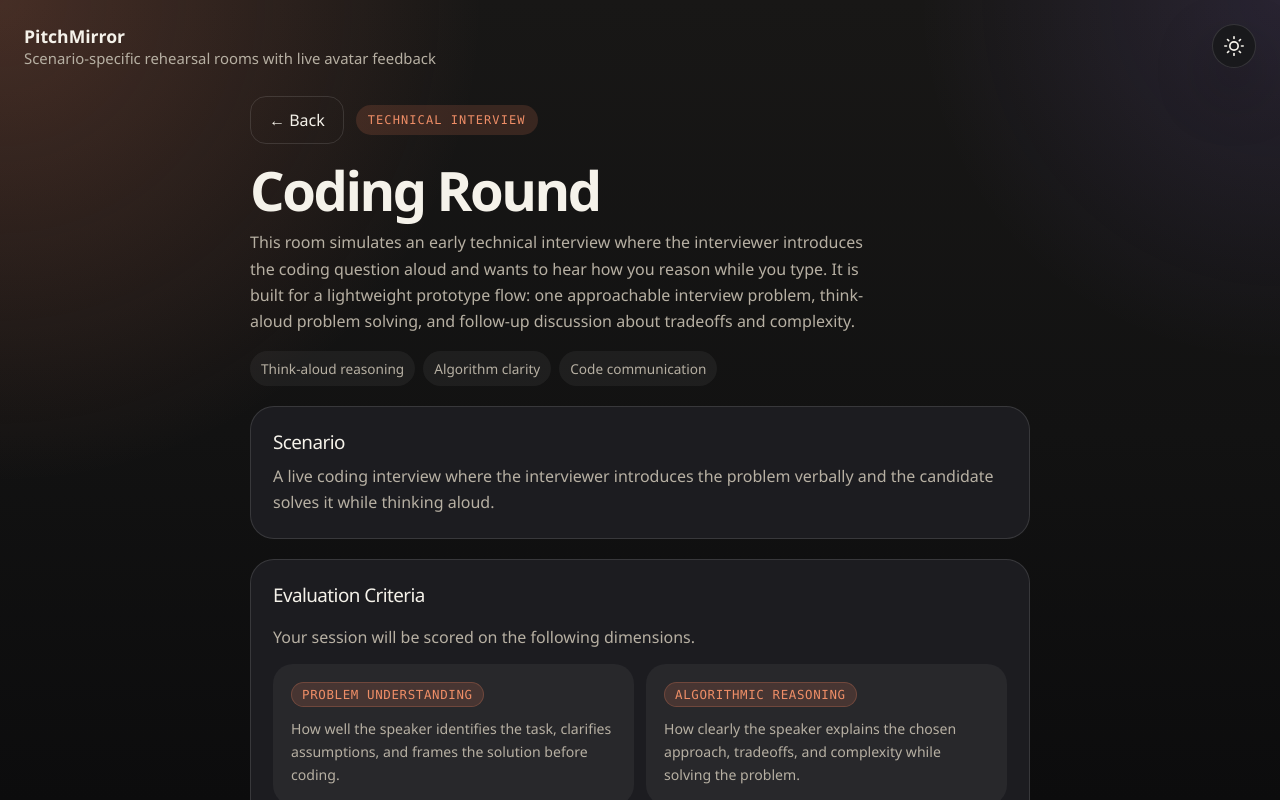
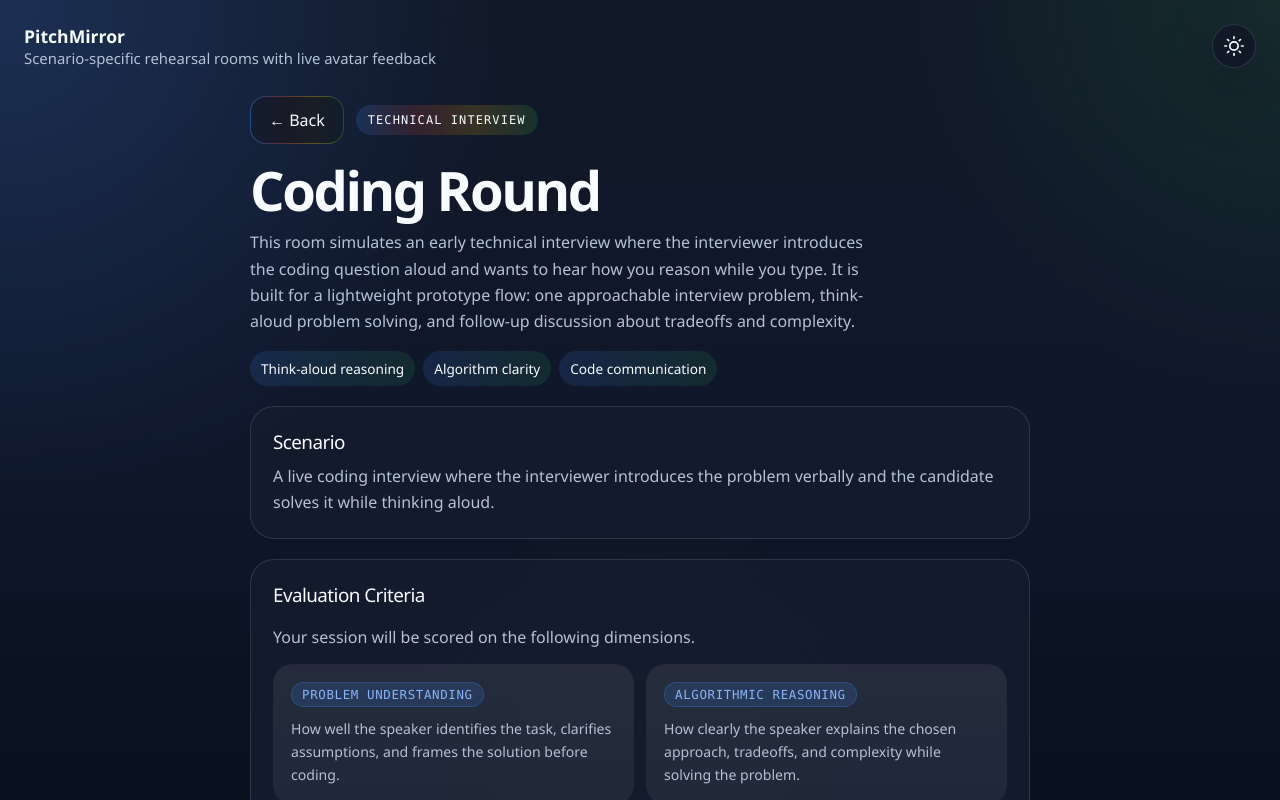
Before and after one commit to Mitul9703/TeamNotNull_InnovationHacks, a Next.js app: page /agents/coding in a window 1280 px wide. Shown: the top 800 px of the page. Built offline with nearby package versions, Linux system fonts and the light colour scheme.

Commit message:
changed theme to google

```diff
--- a/app/globals.css
+++ b/app/globals.css
@@ -1,49 +1,75 @@
 :root {
   color-scheme: dark;
-  --font-sans: "Segoe UI", "Helvetica Neue", "Arial Nova", Arial, sans-serif;
+  --font-sans: "Google Sans Text", "Google Sans", "Segoe UI", "Helvetica Neue", Arial, sans-serif;
   --font-mono: "SFMono-Regular", "IBM Plex Mono", "Fira Code", Consolas, monospace;
-  --bg: #111111;
-  --bg-elevated: rgba(24, 24, 27, 0.88);
-  --bg-panel: rgba(30, 30, 34, 0.96);
-  --bg-soft: rgba(255, 255, 255, 0.05);
-  --bg-strong: rgba(255, 255, 255, 0.08);
-  --text: #f5f2ea;
-  --text-muted: #b7b0a3;
-  --line: rgba(255, 255, 255, 0.12);
-  --accent: #d97757;
-  --accent-soft: rgba(217, 119, 87, 0.18);
-  --accent-strong: #ef8e67;
-  --success: #76b98b;
-  --warning: #e6b15a;
-  --danger: #e56f6f;
-  --shadow: 0 24px 60px rgba(0, 0, 0, 0.32);
+  --bg: #0f172a;
+  --bg-elevated: rgba(17, 24, 39, 0.9);
+  --bg-panel: rgba(20, 28, 45, 0.96);
+  --bg-soft: rgba(255, 255, 255, 0.06);
+  --bg-strong: rgba(255, 255, 255, 0.1);
+  --text: #f8fbff;
+  --text-muted: #b5c1d6;
+  --line: rgba(148, 163, 184, 0.2);
+  --accent: #4285f4;
+  --accent-soft: rgba(66, 133, 244, 0.16);
+  --accent-strong: #8ab4f8;
+  --brand-blue: #4285f4;
+  --brand-red: #ea4335;
+  --brand-yellow: #fbbc04;
+  --brand-green: #34a853;
+  --rainbow-soft:
+    linear-gradient(
+      90deg,
+      rgba(66, 133, 244, 0.18) 0%,
+      rgba(234, 67, 53, 0.16) 32%,
+      rgba(251, 188, 4, 0.16) 66%,
+      rgba(52, 168, 83, 0.18) 100%
+    );
+  --success: #34a853;
+  --warning: #fbbc04;
+  --danger: #ea4335;
+  --shadow: 0 24px 60px rgba(2, 6, 23, 0.34);
   --hero-gradient:
-    radial-gradient(circle at top left, rgba(217, 119, 87, 0.24), transparent 32%),
-    radial-gradient(circle at top right, rgba(164, 131, 255, 0.12), transparent 24%),
-    linear-gradient(180deg, #181716 0%, #121212 54%, #0c0c0d 100%);
+    radial-gradient(circle at top left, rgba(66, 133, 244, 0.22), transparent 34%),
+    radial-gradient(circle at top right, rgba(52, 168, 83, 0.14), transparent 26%),
+    radial-gradient(circle at bottom center, rgba(251, 188, 4, 0.12), transparent 28%),
+    linear-gradient(180deg, #111827 0%, #0f172a 52%, #09111f 100%);
 }
 
 [data-theme="light"] {
   color-scheme: light;
-  --bg: #f5f0e8;
+  --bg: #f8fafd;
   --bg-elevated: rgba(255, 255, 255, 0.9);
   --bg-panel: rgba(255, 255, 255, 0.96);
-  --bg-soft: rgba(17, 17, 17, 0.04);
-  --bg-strong: rgba(17, 17, 17, 0.08);
-  --text: #171513;
-  --text-muted: #645c53;
-  --line: rgba(17, 17, 17, 0.12);
-  --accent: #c76548;
-  --accent-soft: rgba(199, 101, 72, 0.14);
-  --accent-strong: #ae5136;
-  --success: #3a8f61;
-  --warning: #c18f29;
-  --danger: #c44e4e;
-  --shadow: 0 24px 60px rgba(80, 57, 33, 0.12);
+  --bg-soft: rgba(66, 133, 244, 0.06);
+  --bg-strong: rgba(66, 133, 244, 0.1);
+  --text: #1f1f1f;
+  --text-muted: #5f6368;
+  --line: rgba(95, 99, 104, 0.18);
+  --accent: #1a73e8;
+  --accent-soft: rgba(26, 115, 232, 0.12);
+  --accent-strong: #185abc;
+  --brand-blue: #1a73e8;
+  --brand-red: #d93025;
+  --brand-yellow: #f9ab00;
+  --brand-green: #188038;
+  --rainbow-soft:
+    linear-gradient(
+      90deg,
+      rgba(26, 115, 232, 0.12) 0%,
+      rgba(217, 48, 37, 0.1) 32%,
+      rgba(249, 171, 0, 0.12) 66%,
+      rgba(24, 128, 56, 0.12) 100%
+    );
+  --success: #188038;
+  --warning: #ea8600;
+  --danger: #d93025;
+  --shadow: 0 24px 60px rgba(60, 64, 67, 0.12);
   --hero-gradient:
-    radial-gradient(circle at top left, rgba(199, 101, 72, 0.14), transparent 32%),
-    radial-gradient(circle at top right, rgba(148, 163, 184, 0.16), transparent 24%),
-    linear-gradient(180deg, #faf7f2 0%, #f3ede4 54%, #ece4d9 100%);
+    radial-gradient(circle at top left, rgba(26, 115, 232, 0.14), transparent 34%),
+    radial-gradient(circle at top right, rgba(52, 168, 83, 0.1), transparent 24%),
+    radial-gradient(circle at bottom center, rgba(251, 188, 4, 0.09), transparent 26%),
+    linear-gradient(180deg, #f8fbff 0%, #f1f6ff 54%, #edf3fd 100%);
 }
 
 * {
@@ -109,8 +135,8 @@
   border-radius: 14px;
   border: 1px solid var(--line);
   background:
-    linear-gradient(160deg, rgba(255, 255, 255, 0.08), transparent),
-    rgba(255, 255, 255, 0.04);
+    linear-gradient(135deg, rgba(66, 133, 244, 0.28), rgba(234, 67, 53, 0.2) 38%, rgba(251, 188, 4, 0.18) 70%, rgba(52, 168, 83, 0.22)),
+    rgba(255, 255, 255, 0.02);
   display: grid;
   place-items: center;
   box-shadow: var(--shadow);
@@ -166,8 +192,8 @@
   gap: 8px;
   padding: 8px 12px;
   border-radius: 999px;
-  background: var(--accent-soft);
-  color: var(--accent-strong);
+  background: var(--rainbow-soft);
+  color: var(--text);
   font-family: var(--font-mono);
   font-size: 0.75rem;
   text-transform: uppercase;
@@ -221,17 +247,20 @@
 }
 
 .btn-primary {
-  background: var(--accent);
-  color: #fff8f2;
+  background: linear-gradient(135deg, var(--brand-blue) 0%, #5b8df7 32%, var(--brand-green) 100%);
+  color: #fff;
 }
 
 .btn-secondary {
   border-color: var(--line);
-  background: transparent;
+  background:
+    linear-gradient(var(--bg-elevated), var(--bg-elevated)) padding-box,
+    linear-gradient(90deg, rgba(66, 133, 244, 0.42), rgba(234, 67, 53, 0.34), rgba(251, 188, 4, 0.34), rgba(52, 168, 83, 0.34)) border-box;
+  border: 1px solid transparent;
 }
 
 .btn-danger {
-  background: linear-gradient(180deg, #ff7b7b 0%, #d64f4f 100%);
+  background: linear-gradient(180deg, #ef6a5f 0%, var(--danger) 100%);
   color: #fff;
 }
 
@@ -265,11 +294,22 @@
   flex-direction: column;
   gap: 18px;
   transition: transform 180ms ease, border-color 180ms ease;
+  position: relative;
+  overflow: hidden;
+}
+
+.agent-card::before {
+  content: "";
+  position: absolute;
+  inset: 0 0 auto;
+  height: 3px;
+  background: linear-gradient(90deg, var(--brand-blue) 0%, var(--brand-red) 34%, var(--brand-yellow) 66%, var(--brand-green) 100%);
+  opacity: 0.9;
 }
 
 .agent-card:hover {
   transform: translateY(-4px);
-  border-color: rgba(217, 119, 87, 0.38);
+  border-color: rgba(66, 133, 244, 0.42);
 }
 
 .agent-badge {
@@ -279,8 +319,8 @@
   width: fit-content;
   padding: 7px 11px;
   border-radius: 999px;
-  background: var(--bg-soft);
-  color: var(--text-muted);
+  background: var(--rainbow-soft);
+  color: var(--text);
   font-family: var(--font-mono);
   font-size: 0.77rem;
   text-transform: uppercase;
@@ -296,9 +336,9 @@
 
 /* Duration pill on agent cards uses accent colour */
 .agent-title-row .pill {
-  background: rgba(217, 119, 87, 0.18);
+  background: rgba(66, 133, 244, 0.18);
   color: var(--accent-strong);
-  border: 1px solid rgba(217, 119, 87, 0.30);
+  border: 1px solid rgba(66, 133, 244, 0.3);
   font-size: 0.72rem;
   letter-spacing: 0.06em;
   text-transform: uppercase;
@@ -306,9 +346,9 @@
   flex-shrink: 0;
 }
 [data-theme="light"] .agent-title-row .pill {
-  background: rgba(217, 119, 87, 0.12);
+  background: rgba(26, 115, 232, 0.12);
   color: var(--accent);
-  border-color: rgba(217, 119, 87, 0.28);
+  border-color: rgba(26, 115, 232, 0.24);
 }
 
 .agent-title {
@@ -332,8 +372,8 @@
 .pill {
   padding: 8px 11px;
   border-radius: 999px;
-  background: var(--bg-soft);
-  color: var(--text-muted);
+  background: linear-gradient(90deg, rgba(66, 133, 244, 0.14), rgba(52, 168, 83, 0.14));
+  color: var(--text);
   font-size: 0.85rem;
 }
 
@@ -347,7 +387,9 @@
 .metric-mini {
   border-radius: 18px;
   padding: 14px;
-  background: var(--bg-soft);
+  background:
+    linear-gradient(180deg, rgba(255, 255, 255, 0.02), rgba(255, 255, 255, 0)),
+    linear-gradient(90deg, rgba(66, 133, 244, 0.08), rgba(251, 188, 4, 0.08));
 }
 
 .metric-label {
@@ -374,7 +416,7 @@
   display: block;
   height: 100%;
   border-radius: inherit;
-  background: linear-gradient(90deg, var(--accent) 0%, #f2bb7d 100%);
+  background: linear-gradient(90deg, var(--brand-blue) 0%, var(--brand-red) 34%, var(--brand-yellow) 68%, var(--brand-green) 100%);
 }
 
 .agent-layout,
@@ -496,7 +538,9 @@
 .subtle-card {
   padding: 18px;
   border-radius: 20px;
-  background: var(--bg-soft);
+  background:
+    linear-gradient(180deg, rgba(255, 255, 255, 0.02), rgba(255, 255, 255, 0)),
+    var(--bg-soft);
 }
 
 .meet-shell {
@@ -533,17 +577,21 @@
   border: 1px solid var(--line);
   border-radius: 32px;
   background:
-    radial-gradient(circle at top, rgba(217, 119, 87, 0.12), transparent 34%),
+    radial-gradient(circle at top, rgba(66, 133, 244, 0.14), transparent 34%),
+    radial-gradient(circle at right, rgba(234, 67, 53, 0.12), transparent 30%),
+    radial-gradient(circle at bottom left, rgba(251, 188, 4, 0.1), transparent 24%),
     linear-gradient(180deg, rgba(255, 255, 255, 0.03), rgba(255, 255, 255, 0)),
-    #0d0d0f;
+    #08111f;
   box-shadow: var(--shadow);
 }
 
 [data-theme="light"] .video-stage {
   background:
-    radial-gradient(circle at top, rgba(199, 101, 72, 0.12), transparent 34%),
+    radial-gradient(circle at top, rgba(26, 115, 232, 0.12), transparent 34%),
+    radial-gradient(circle at right, rgba(217, 48, 37, 0.08), transparent 30%),
+    radial-gradient(circle at bottom left, rgba(249, 171, 0, 0.08), transparent 24%),
     linear-gradient(180deg, rgba(255, 255, 255, 0.2), rgba(255, 255, 255, 0)),
-    #ebe3d9;
+    #edf4ff;
 }
 
 .video-element {
@@ -609,14 +657,20 @@
   gap: 10px;
   border-radius: 999px;
   border: 1px solid var(--line);
-  background: rgba(10, 10, 12, 0.56);
-  color: #f5f2ea;
+  background:
+    linear-gradient(rgba(10, 10, 12, 0.7), rgba(10, 10, 12, 0.7)) padding-box,
+    linear-gradient(90deg, rgba(66, 133, 244, 0.45), rgba(234, 67, 53, 0.4), rgba(52, 168, 83, 0.4)) border-box;
+  border: 1px solid transparent;
+  color: #f8fbff;
   padding: 10px 14px;
   z-index: 2;
 }
 
 [data-theme="light"] .stage-badge {
-  background: rgba(255, 255, 255, 0.88);
+  background:
+    linear-gradient(rgba(255, 255, 255, 0.92), rgba(255, 255, 255, 0.92)) padding-box,
+    linear-gradient(90deg, rgba(26, 115, 232, 0.3), rgba(217, 48, 37, 0.25), rgba(24, 128, 56, 0.25)) border-box;
+  border: 1px solid transparent;
   color: var(--text);
 }
 
@@ -714,7 +768,7 @@
 }
 
 .rating-star.active {
-  background: var(--accent);
+  background: linear-gradient(135deg, var(--brand-yellow) 0%, var(--brand-red) 100%);
   color: #fff;
 }
 
@@ -744,7 +798,7 @@
 
 .session-list-item:hover {
   transform: translateY(-1px);
-  border-color: rgba(217, 119, 87, 0.38);
+  border-color: rgba(66, 133, 244, 0.42);
 }
 
 .session-list-top {
@@ -803,7 +857,7 @@
 
 .resource-card:hover {
   transform: translateY(-1px);
-  border-color: rgba(217, 119, 87, 0.38);
+  border-color: rgba(66, 133, 244, 0.42);
 }
 
 .resource-kind {
@@ -812,8 +866,8 @@
   width: fit-content;
   padding: 6px 10px;
   border-radius: 999px;
-  background: var(--accent-soft);
-  color: var(--accent-strong);
+  background: var(--rainbow-soft);
+  color: var(--text);
   font-size: 0.76rem;
   text-transform: uppercase;
   letter-spacing: 0.08em;
@@ -907,8 +961,8 @@
   min-width: 0;
   border-radius: 18px;
   border: 1px solid var(--line);
-  background: #111216;
-  color: #f5f2ea;
+  background: #0b1220;
+  color: #f8fbff;
   font-family: var(--font-mono);
   font-size: 0.96rem;
   overflow: hidden;
@@ -946,21 +1000,22 @@
 
 .code-editor .cm-activeLine,
 .code-editor .cm-activeLineGutter {
-  background: rgba(216, 121, 77, 0.12);
+  background: linear-gradient(90deg, rgba(66, 133, 244, 0.14), rgba(52, 168, 83, 0.12));
 }
 
 .code-editor .cm-focused {
-  outline: 1px solid rgba(216, 121, 77, 0.28);
+  outline: 1px solid rgba(66, 133, 244, 0.24);
+  box-shadow: inset 0 0 0 1px rgba(234, 67, 53, 0.14), inset 0 0 0 2px rgba(251, 188, 4, 0.1);
   outline-offset: 0;
 }
 
 [data-theme="light"] .code-editor .cm-editor {
-  background: #fffdfa;
-  color: #171513;
+  background: #f8fbff;
+  color: #1f1f1f;
 }
 
 [data-theme="light"] .code-editor .cm-gutters {
-  background: rgba(79, 48, 28, 0.04);
+  background: rgba(26, 115, 232, 0.04);
 }
 
 .language-select {
@@ -1474,7 +1529,10 @@
 
 .theme-toggle-icon:hover {
   transform: scale(1.08);
-  border-color: var(--accent);
+  border-color: transparent;
+  background:
+    linear-gradient(var(--bg-elevated), var(--bg-elevated)) padding-box,
+    linear-gradient(90deg, var(--brand-blue), var(--brand-red), var(--brand-yellow), var(--brand-green)) border-box;
 }
 
 .theme-icon-inner {
@@ -1578,14 +1636,14 @@
 }
 
 .pill-purple {
-  background: rgba(164, 131, 255, 0.18);
-  color: #9b72f5;
-  border: 1px solid rgba(164, 131, 255, 0.28);
+  background: rgba(66, 133, 244, 0.18);
+  color: #8ab4f8;
+  border: 1px solid rgba(66, 133, 244, 0.28);
 }
 [data-theme="light"] .pill-purple {
-  background: rgba(120, 80, 220, 0.14);
-  color: #6030c0;
-  border-color: rgba(120, 80, 220, 0.24);
+  background: rgba(26, 115, 232, 0.14);
+  color: #185abc;
+  border-color: rgba(26, 115, 232, 0.24);
 }
 
 .pill-teal {
@@ -1624,11 +1682,11 @@
 
 /* ── Custom agent card standout ────────────────────────────── */
 .agent-card-custom {
-  border-color: rgba(217, 119, 87, 0.4);
+  border-color: rgba(66, 133, 244, 0.42);
 }
 
 .agent-card-custom:hover {
-  border-color: rgba(217, 119, 87, 0.7);
+  border-color: rgba(66, 133, 244, 0.68);
 }
 
 /* ── Per-agent badge colours — all use the neutral base style ── */
@@ -1669,11 +1727,11 @@
 [data-theme="light"] .criteria-label-green { background: rgba(58, 143, 97, 0.14); color: #1a6038; }
 
 .criteria-label-purple {
-  background: rgba(164, 131, 255, 0.18);
-  color: #8b60f0;
-  border: 1px solid rgba(164, 131, 255, 0.28);
-}
-[data-theme="light"] .criteria-label-purple { background: rgba(120, 80, 220, 0.14); color: #5020b0; }
+  background: rgba(66, 133, 244, 0.18);
+  color: #8ab4f8;
+  border: 1px solid rgba(66, 133, 244, 0.28);
+}
+[data-theme="light"] .criteria-label-purple { background: rgba(26, 115, 232, 0.14); color: #185abc; }
 
 .criteria-label-teal {
   background: rgba(87, 199, 199, 0.18);
@@ -1713,24 +1771,24 @@
 .pill-accent {
   background: var(--accent-soft);
   color: var(--accent-strong);
-  border: 1px solid rgba(217, 119, 87, 0.28);
+  border: 1px solid rgba(66, 133, 244, 0.28);
 }
 [data-theme="light"] .pill-accent {
-  background: rgba(199, 101, 72, 0.12);
+  background: rgba(26, 115, 232, 0.12);
   color: var(--accent);
-  border-color: rgba(199, 101, 72, 0.24);
+  border-color: rgba(26, 115, 232, 0.24);
 }
 
 /* ── Unified accent criteria label ───────────────────────────── */
 .criteria-label-accent {
   background: var(--accent-soft);
   color: var(--accent-strong);
-  border: 1px solid rgba(217, 119, 87, 0.28);
+  border: 1px solid rgba(66, 133, 244, 0.28);
 }
 [data-theme="light"] .criteria-label-accent {
-  background: rgba(199, 101, 72, 0.12);
+  background: rgba(26, 115, 232, 0.12);
   color: var(--accent);
-  border-color: rgba(199, 101, 72, 0.24);
+  border-color: rgba(26, 115, 232, 0.24);
 }
 
 /* ── Resource count pill with chevron ────────────────────────── */
@@ -1742,16 +1800,16 @@
   border-radius: 999px;
   background: var(--accent-soft);
   color: var(--accent-strong);
-  border: 1px solid rgba(217, 119, 87, 0.28);
+  border: 1px solid rgba(66, 133, 244, 0.28);
   font-size: 0.84rem;
   white-space: nowrap;
   flex-shrink: 0;
   user-select: none;
 }
 [data-theme="light"] .resource-count-pill {
-  background: rgba(199, 101, 72, 0.12);
+  background: rgba(26, 115, 232, 0.12);
   color: var(--accent);
-  border-color: rgba(199, 101, 72, 0.24);
+  border-color: rgba(26, 115, 232, 0.24);
 }
 
 .resource-chevron {
```
